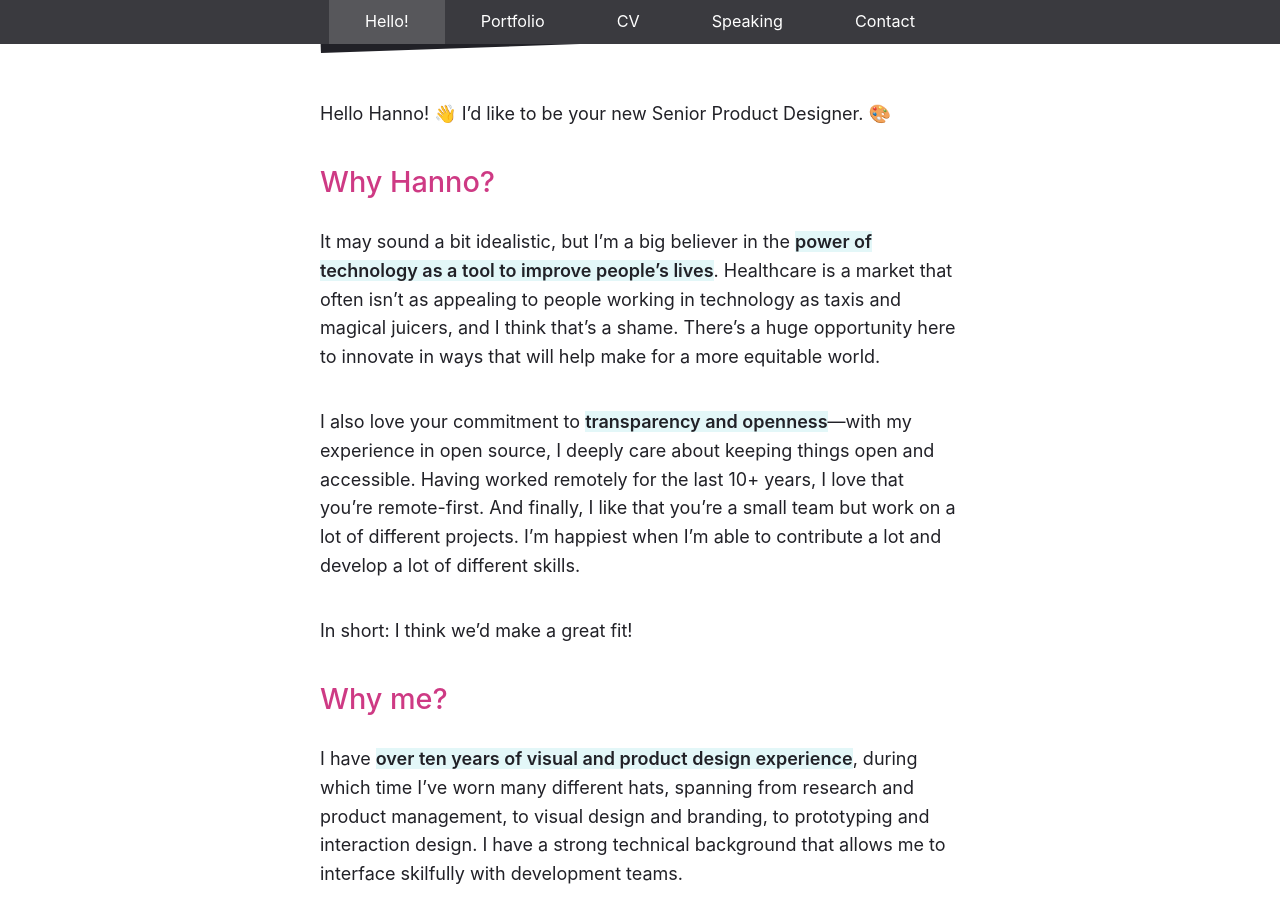
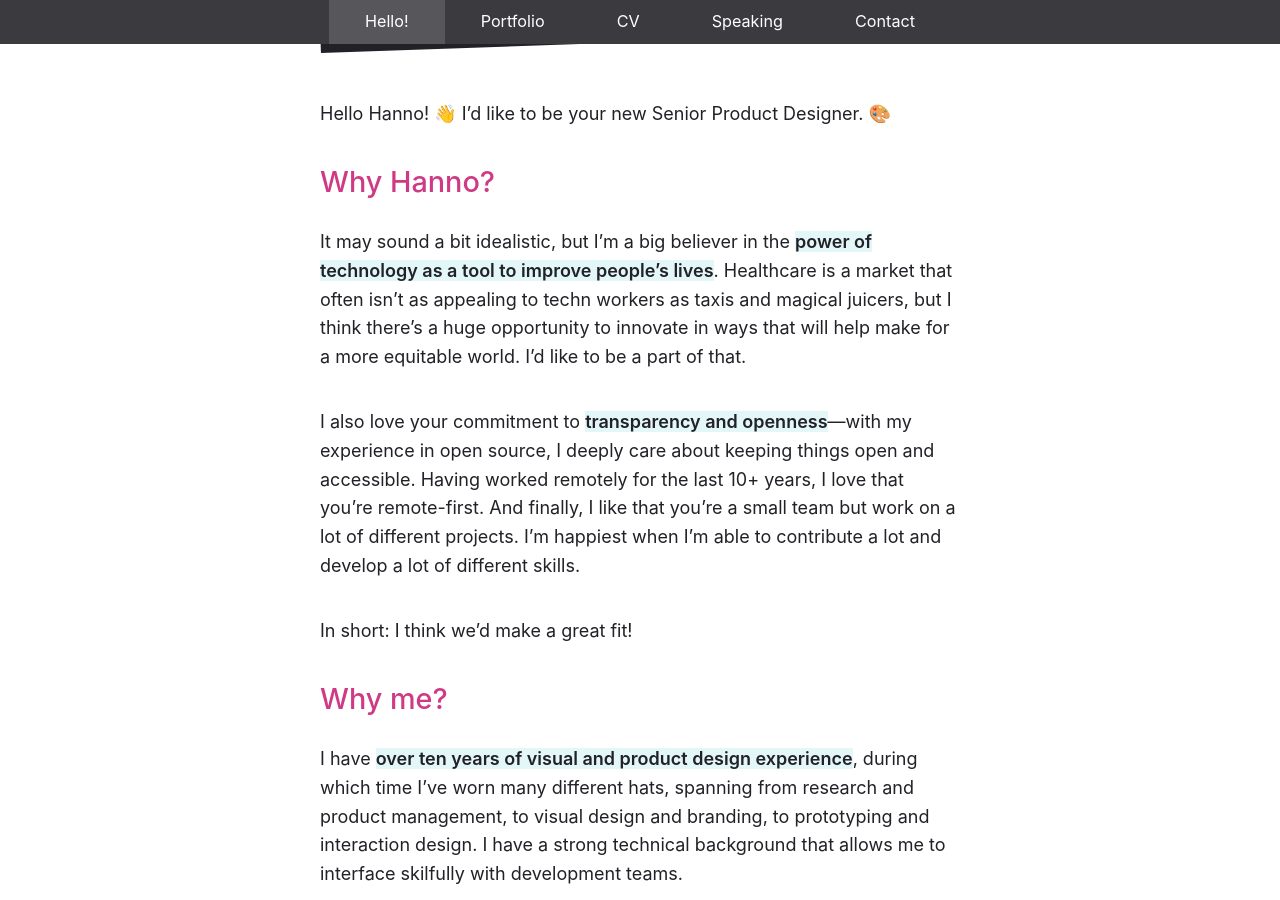
Before and after one commit to sarahmonster/hire-sarah, a Jekyll site: the page built from pages/hanno.md, in a window 1280 px wide and 900 px high, scrolled down 778 px. Built offline with Jekyll 4.4.1, drawn with Linux system fonts in a browser that asks for light colours.

Commit message:
fix: Hanno copyedit.

```diff
--- a/pages/hanno.md
+++ b/pages/hanno.md
@@ -7,7 +7,7 @@
 
 whyyou: |
 
- It may sound a bit idealistic, but I'm a big believer in the **power of technology as a tool to improve people's lives**. Healthcare is a market that often isn't as appealing to people working in technology as taxis and magical juicers, and I think that's a shame. There's a huge opportunity here to innovate in ways that will help make for a more equitable world.
+ It may sound a bit idealistic, but I'm a big believer in the **power of technology as a tool to improve people's lives**. Healthcare is a market that often isn't as appealing to techn workers as taxis and magical juicers, but I think there's a huge opportunity to innovate in ways that will help make for a more equitable world. I'd like to be a part of that.
 
  I also love your commitment to **transparency and openness**—with my experience in open source, I deeply care about keeping things open and accessible. Having worked remotely for the last 10+ years, I love that you're remote-first. And finally, I like that you're a small team but work on a lot of different projects. I'm happiest when I'm able to contribute a lot and develop a lot of different skills.
 
```
